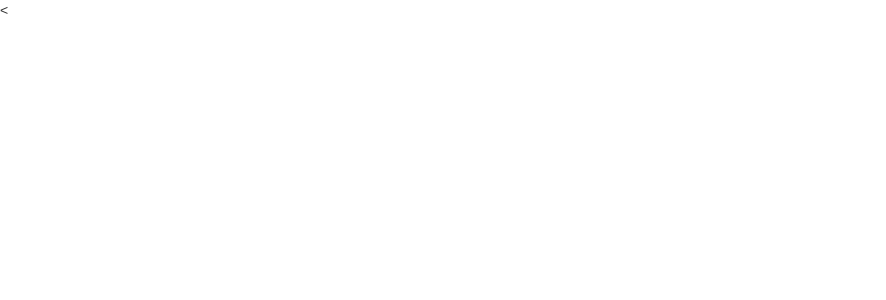
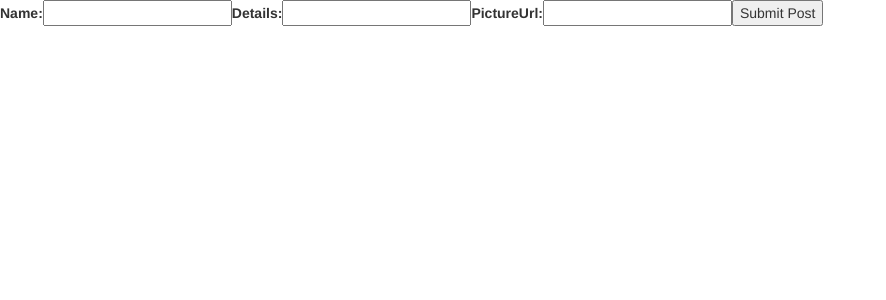
Before and after one commit to JonathanDeLeon/Hackathon2017, an Angular app: page /new in a window 1280 px wide. Shown: the top 300 px of the page, without its empty margins (0-886 px from the left). Built offline with nearby package versions, Linux system fonts and the light colour scheme.

Commit message:
Lots more changes

```diff
--- a/src/app/create-post/create-post.component.html
+++ b/src/app/create-post/create-post.component.html
@@ -1 +1,10 @@
-<
+<label>Name: </label>
+<input [(ngModel)]="newPost.name" />
+
+<label>Details: </label>
+<input [(ngModel)]="newPost.details" />
+
+<label>PictureUrl: </label>
+<input [(ngModel)]="newPost.pictureUrl" />
+
+<button (click)="createNewPost()" >Submit Post</button>
--- a/src/app/create-post/create-post.component.ts
+++ b/src/app/create-post/create-post.component.ts
@@ -1,4 +1,6 @@
 import { Component, OnInit } from '@angular/core';
+import {SocialService} from "../social.service";
+import {Router} from "@angular/router";
 
 @Component({
   selector: 'app-create-post',
@@ -6,11 +8,18 @@ import { Component, OnInit } from '@angular/core';
   styleUrls: ['./create-post.component.css']
 })
 export class CreatePostComponent implements OnInit {
-
-  constructor() { }
+  newPost: any = {};
+  constructor(private ss: SocialService, private router: Router) { }
 
   ngOnInit() {
 
   }
 
+  createNewPost() {
+    const date = new Date();
+    this.newPost.date = (date.getMonth()+1) + '/' + date.getDate() + '/' + date.getFullYear();
+    this.newPost.like = 0;
+    this.newPost.userId = '3';
+    this.ss.createPost(this.newPost, (data) => {console.log(data); this.router.navigate(['/']);});
+  }
 }
```
